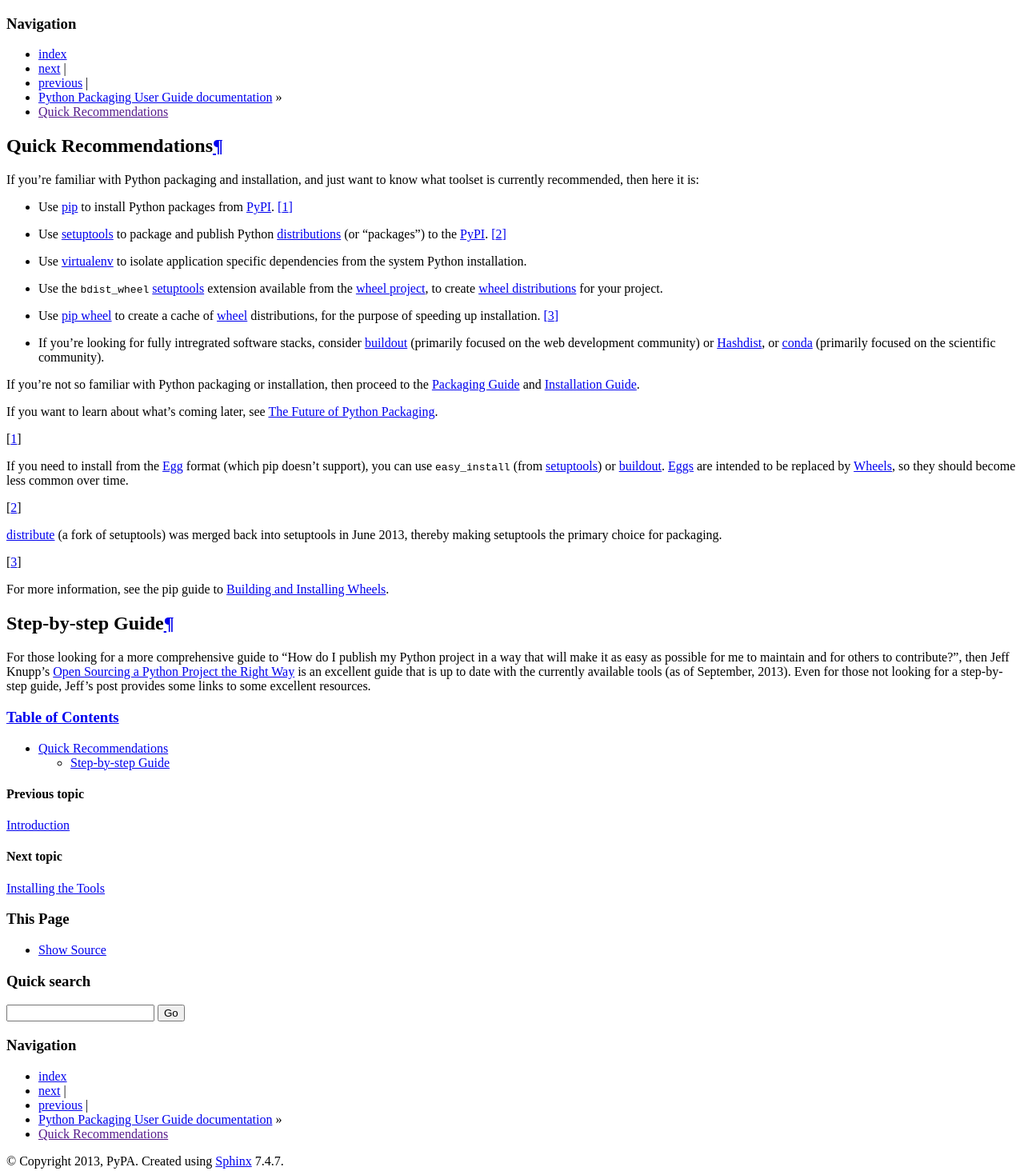
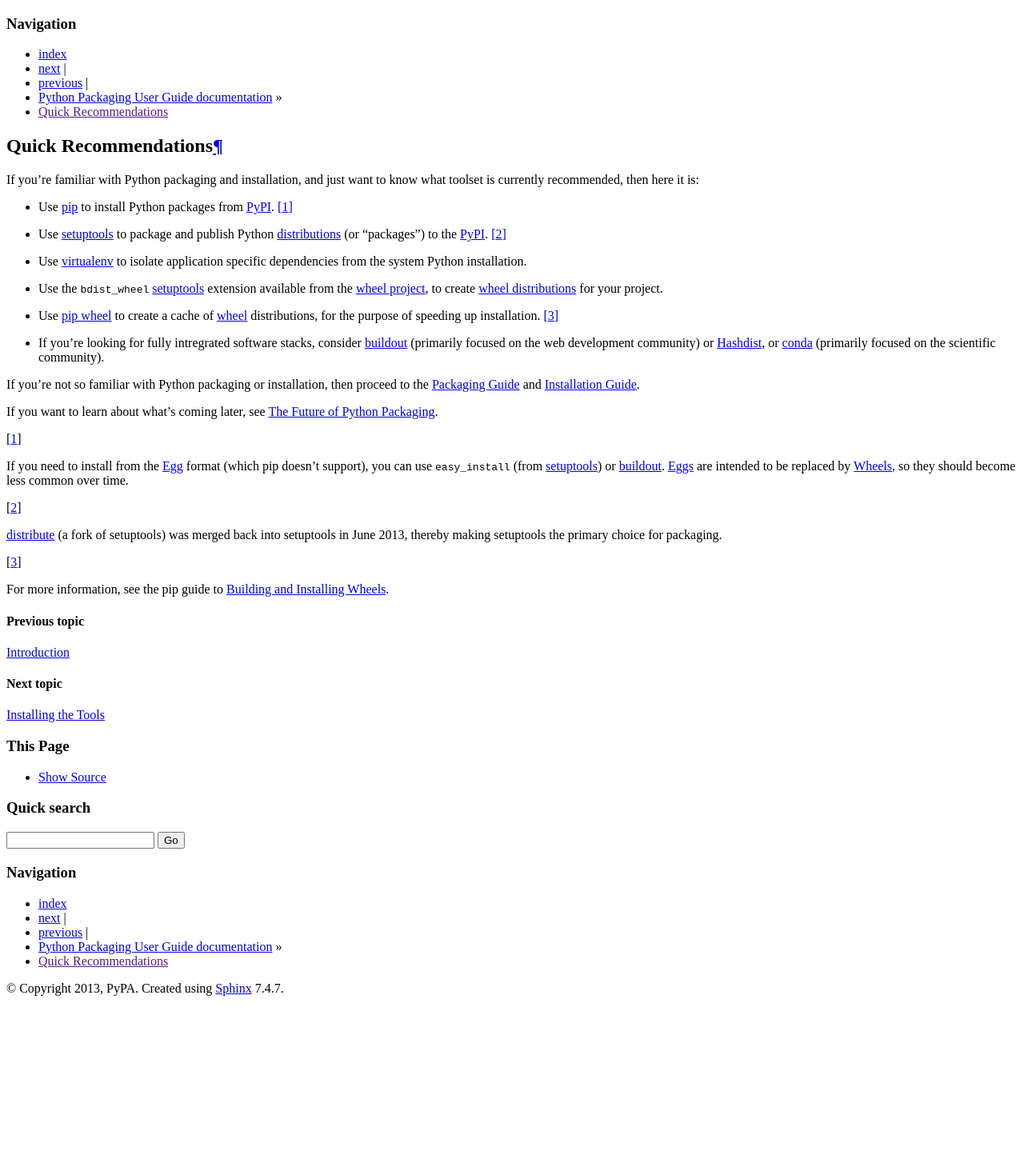
Before and after one commit to pypa/packaging.python.org, a Sphinx documentation site: the page built from source/current.rst, in a window 1280 px wide. Shown: the whole page at 80% size. Built offline with Sphinx 7.4.7, drawn with Linux system fonts in a browser that asks for light colours; after the commit the page ends 1253 px from its top, so only the background shows below that.

Commit message:
"Additional Resources" page.

```diff
--- a/source/current.rst
+++ b/source/current.rst
@@ -46,16 +46,3 @@
 
 .. [3] For more information, see the pip guide to `Building and Installing Wheels
        <http://www.pip-installer.org/en/latest/cookbook.html#building-and-installing-wheels>`_.
-
-
-Step-by-step Guide
-==================
-
-For those looking for a more comprehensive guide to "How do I publish my
-Python project in a way that will make it as easy as possible for me to
-maintain and for others to contribute?", then Jeff Knupp's
-`Open Sourcing a Python Project the Right Way
-<http://www.jeffknupp.com/blog/2013/08/16/open-sourcing-a-python-project-the-right-way/>`__
-is an excellent guide that is up to date with the currently available tools
-(as of September, 2013). Even for those not looking for a step-by-step
-guide, Jeff's post provides some links to some excellent resources.
--- a/source/index.rst
+++ b/source/index.rst
@@ -14,6 +14,7 @@
    peps
    future
    history
+   resources
    glossary
    credits
    license
--- a/source/introduction.rst
+++ b/source/introduction.rst
@@ -14,6 +14,7 @@
 * Summaries of the most relevant :doc:`PEPs <peps>`.
 * :doc:`future`.
 * :doc:`history`.
+* :doc:`resources` we deem helpful.
 * A :doc:`glossary` of packaging and installation terms.
 
 
```
Also changed, not shown: source/resources.rst (added, +16 -0 lines).
